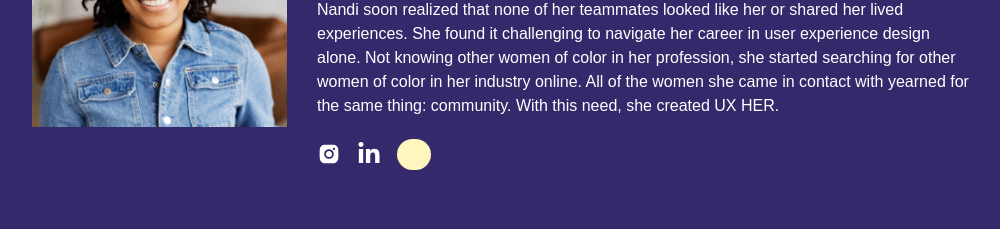
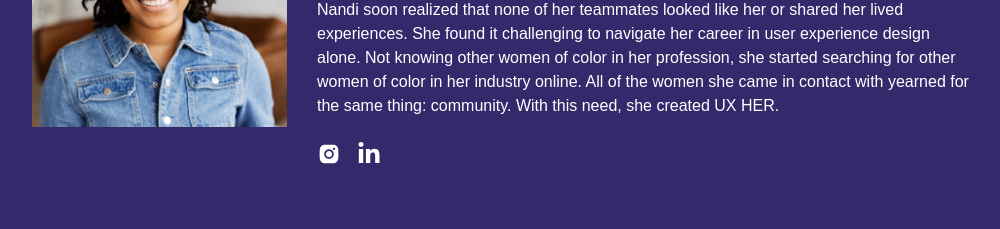
Before and after one commit to EmmanuelOluwafemi/dnf, a React (Create React App) app: page / in a window 1280 px wide. Shown: the part 3660-3889 px from the top of the page, without its empty margins (53-1053 px from the left). Built offline with nearby package versions, Linux system fonts and the light colour scheme.

Commit message:
added the response page

```diff
--- a/src/components/SpeakerCard.jsx
+++ b/src/components/SpeakerCard.jsx
@@ -30,7 +30,7 @@ const SpeakerCard = ({name, img, stack, speach, twitter, instagram, linkedin, sc
                         {twitter && <a href={twitter}><AiOutlineTwitter /></a>}
                         <a href={instagram}><AiFillInstagram /></a>
                         <a href={linkedin}><FaLinkedinIn /></a>
-                        <span>{schedule}</span>
+                        {schedule && <span>{schedule}</span>}
                     </div>
                 </div>
             </div>
```
